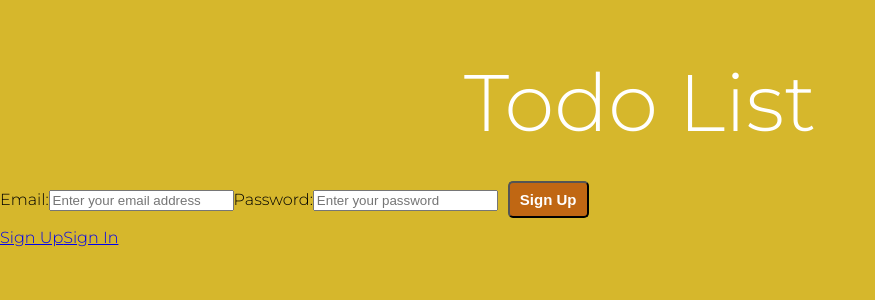
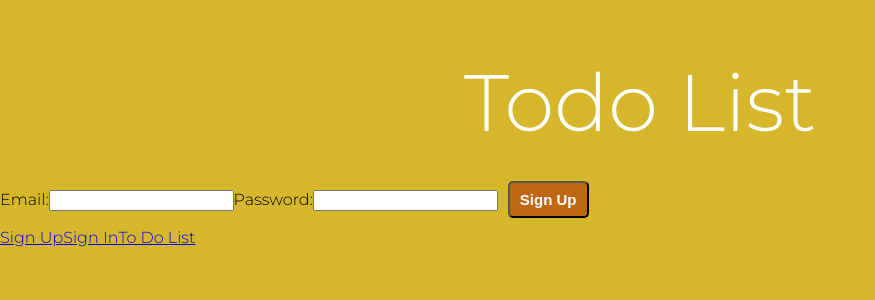
Before and after one commit to DannieSchu/todos-front-end, a React (Create React App) app: page /signup in a window 1280 px wide. Shown: the top 300 px of the page, without its empty margins (0-875 px from the left). Built offline with nearby package versions, Linux system fonts and the light colour scheme.

Commit message:
manage tokens using local storage

```diff
--- a/src/API-Services.js
+++ b/src/API-Services.js
@@ -10,6 +10,6 @@ export async function updateTodo(todo, matchingTodo) {
     const data = await request.put(`${URL}/${todo.id}`, matchingTodo);
 }
 
-export async function createTodo(newTodoObject) {
-    const data = await request.post(URL, newTodoObject)
+export async function createTodo(newTodoObject, token) {
+    const data = await request.post(URL, newTodoObject).set('Authorization', token)
 }
--- a/src/App.js
+++ b/src/App.js
@@ -5,26 +5,31 @@ import TodoList from './Components/TodoList';
 import SignUp from './Components/SignUp';
 import SignIn from './Components/SignIn';
 import Footer from './Components/Footer';
-import PrivateRoute from './Components/PrivateRoute';
+// import PrivateRoute from './Components/PrivateRoute';
 import './App.css';
 
 export default class App extends Component {
-  state = { user: null };
-  setUser = (user) => {
-    this.setState({user: user.body})
-  }
+  // state = { user: null };
+  // setUser = (user) => {
+  //   this.setState({ user: user.body })
+  // }
+
   render() {
     return (
       <div>
         <Header />
         <Router>
           <Switch>
-            <Route path = "/signin" component = {SignIn} render={(props) => <Login {...props} setUser={ this.setUser } user={this.state.user }/>} />
-            <Route path = "/signup" component = {SignUp} render={(props) => <Login {...props} setUser={ this.setUser } user={this.state.user }/>} />
-            <PrivateRoute path = "/" component = {TodoList} user={this.state.user} />
+            <Route path="/signin" component={SignIn} />
+            {/* <Route path = "/signin" render={(props) => <SignIn {...props} setUser={ this.setUser } user={this.state.user }/>} /> */}
+            <Route path="/signup" component={SignUp} />
+            {/* <Route path = "/signup" render={(props) => <SignUp {...props} setUser={ this.setUser } user={this.state.user }/>} /> */}
+            {/* <Route path = "/" component={TodoList} user={this.state.user} /> */}
+            <Route path="/" component={TodoList} />
+            {/* <PrivateRoute exact path = "/" component = {TodoList} user={this.state.user} /> */}
           </Switch>
+          <Footer />
         </Router>
-        <Footer />
       </div>
     )
   }
--- a/src/Components/Footer.js
+++ b/src/Components/Footer.js
@@ -1,16 +1,15 @@
 import React, { Component } from 'react'
-import { Link, BrowserRouter as Router } from 'react-router-dom';
+import { NavLink } from 'react-router-dom';
 
 export default class Footer extends Component {
     render() {
         return (
             <footer>
-                 <Router>
-                    <nav className = "links">
-                        <Link to="/signup">Sign Up</Link>
-                        <Link to="/signin">Sign In</Link>
-                    </nav>
-                </Router>
+                 <nav>
+                    <NavLink to="/signup">Sign Up</NavLink>
+                    <NavLink to="/signin">Sign In</NavLink>
+                    <NavLink exact to="/">To Do List</NavLink>
+                </nav>
             </footer>
         )
     }
--- a/src/Components/SignIn.js
+++ b/src/Components/SignIn.js
@@ -1,5 +1,8 @@
 import React, { Component } from 'react';
 import request from 'superagent';
+import { BrowserRouter as Router, Switch, NavLink } from 'react-router-dom';
+
+
 
 export default class SignIn extends Component {
     state = {
@@ -20,18 +23,21 @@ export default class SignIn extends Component {
     render() {
         return (
             <div>
-                <div>
-                    <button onClick={this.props.history.push('/')}>Sign Up</button>
-                </div>
                 <form onSubmit={this.handleSignIn}>
                     <label>Email:
-                        <input onChange={(e) => this.setState({ emailSignIn: e.target.value })} placeholder="Enter your email address" Required/>
+                        <input onChange={(e) => this.setState({ emailSignIn: e.target.value })} required/>
                     </label>
                     <label>Password:
-                        <input onChange={(e) => this.setState({passwordSignIn: e.target.value})} placeholder="Enter your password" Required/>
+                        <input onChange={(e) => this.setState({passwordSignIn: e.target.value})} required/>
                     </label>
                     <button>Sign In</button>
                 </form>
+                <Router>
+                    <div>
+                        <span>No account? </span>
+                        <NavLink to="/signup"> Sign up!</NavLink>
+                    </div>
+                </Router>
             </div>
         )
     }
--- a/src/Components/SignUp.js
+++ b/src/Components/SignUp.js
@@ -22,10 +22,10 @@ export default class SignUp extends Component {
         return (
             <form onSubmit={this.handleSignUp}>
                 <label>Email:
-                    <input onChange={(e) => this.setState({ emailSignUp: e.target.value })} placeholder="Enter your email address" Required />
+                    <input onChange={(e) => this.setState({ emailSignUp: e.target.value })} required />
                 </label>
                 <label>Password:
-                    <input onChange={(e) => this.setState({ passwordSignUp: e.target.value })} placeholder="Enter your password" Required />
+                    <input onChange={(e) => this.setState({ passwordSignUp: e.target.value })} required />
                 </label>
                 <button>Sign Up</button>
             </form>
--- a/src/Components/TodoList.js
+++ b/src/Components/TodoList.js
@@ -2,7 +2,7 @@ import React, { Component } from 'react'
 import AddTodo from './AddTodo.js'
 // import DeleteTodo from './DeleteTodo.js'
 import { getTodos, updateTodo, createTodo } from '../api-services.js'
-// import request from 'superagent'
+import request from 'superagent'
 
 export default class TodoList extends Component {
     // initialize state of todos
@@ -10,8 +10,9 @@ export default class TodoList extends Component {
 
     // get todos
     componentDidMount = async () => {
-        const todosData = await getTodos();
-        this.setState({ todos: todosData.body })
+        const user = JSON.parse(localStorage.getItem('user'));
+        const todosData = await request.get('https://lit-reaches-94796.herokuapp.com/api/todos').set('Authorization', user.token);
+        this.setState({ todos: todosData.body });
     }
 
     // toggle on/off "complete" property
@@ -35,10 +36,14 @@ export default class TodoList extends Component {
             task: this.state.todoInput,
             complete: false
         }
-        // create a new array of todos with the new todo
+        // get user from local storage and parse
+        const user = JSON.parse(localStorage.getItem('user'));
+        // append new todo to current todos list and store in new array
         const newTodos = [...this.state.todos, newTodo];
+        // set this array as state
         this.setState({ todos: newTodos });
-        await createTodo({ task: this.state.todoInput });
+
+        await createTodo({ task: this.state.todoInput }, user.token);
 
     }
 
```
